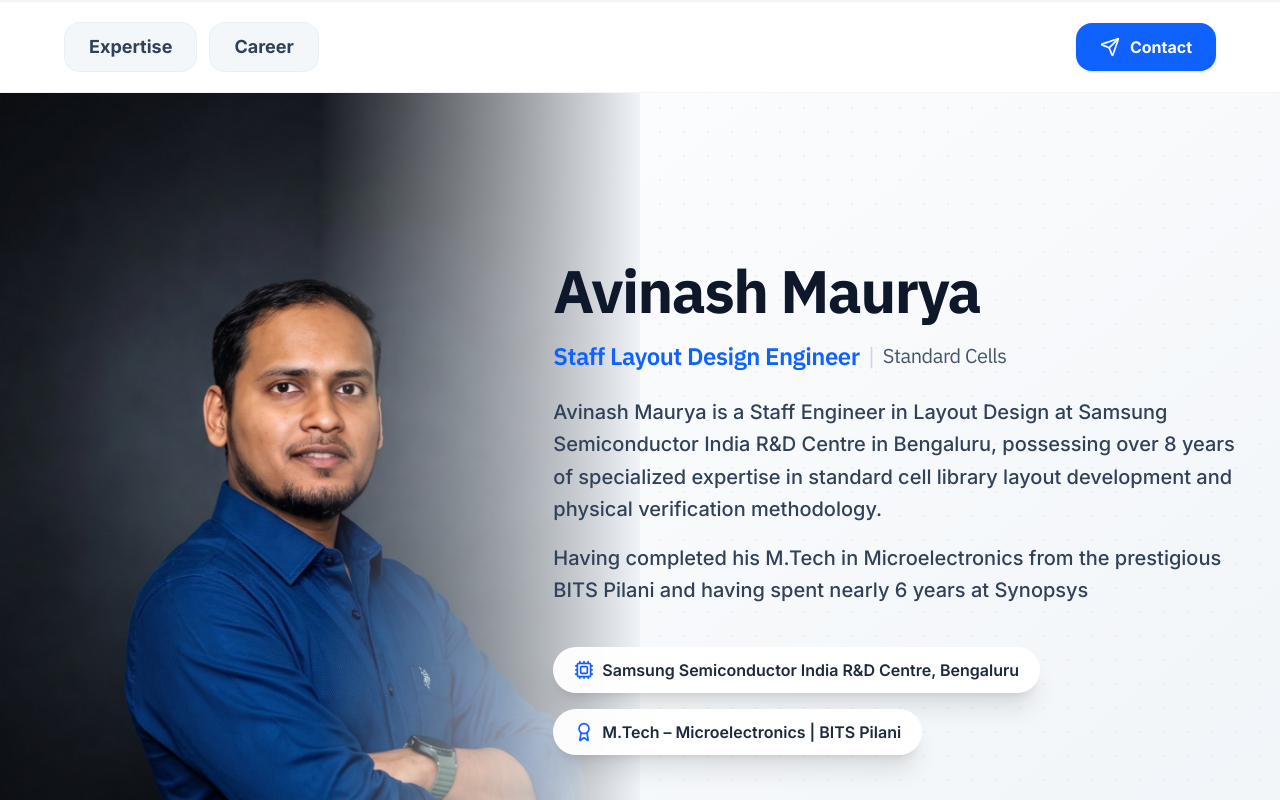
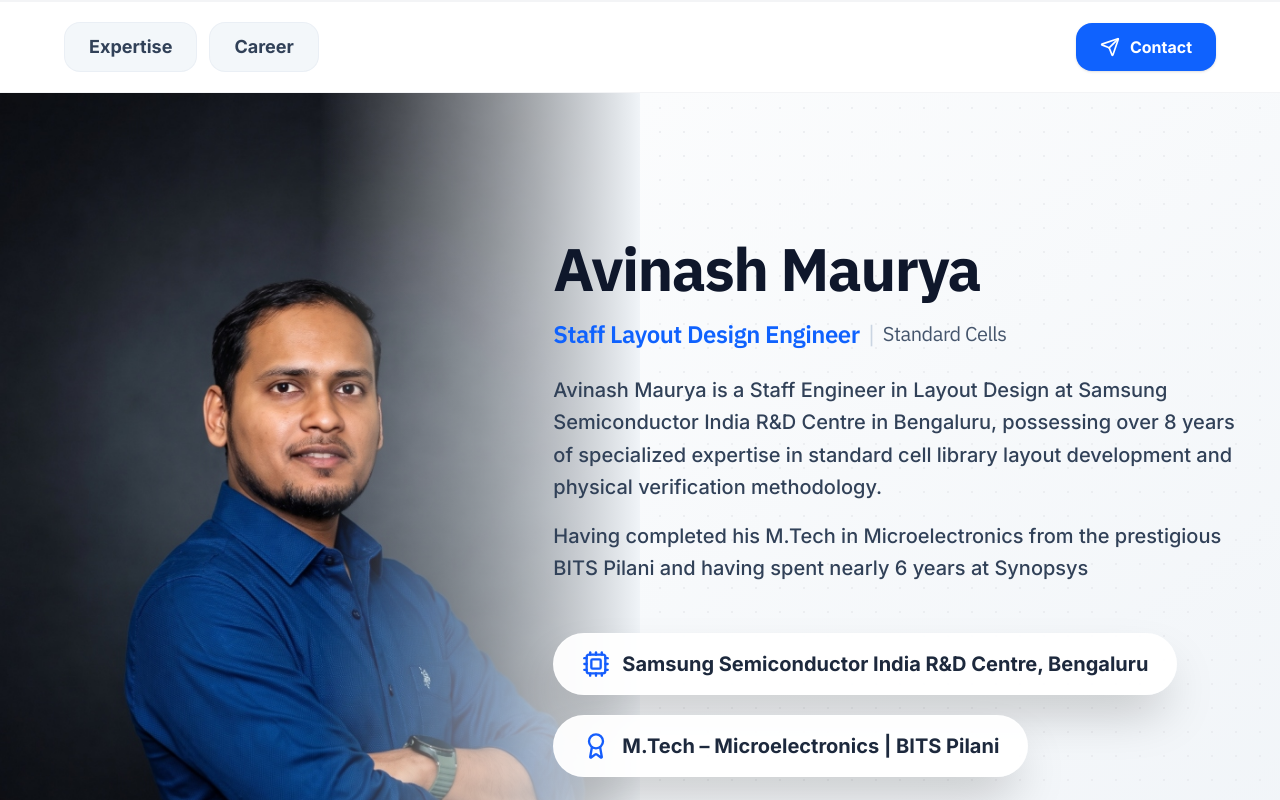
Before and after one commit to atendra11maurya/chia_and_wifi, a React (Vite) app: page / in a window 1280 px wide. Shown: the top 800 px of the page. Built offline with nearby package versions, Linux system fonts and the light colour scheme.

Commit message:
Increase Hero badge tag sizes

```diff
--- a/src/components/Hero.tsx
+++ b/src/components/Hero.tsx
@@ -83,13 +83,13 @@ export const Hero: React.FC<HeroProps> = ({ onOpenContact }) => {
               </div>
 
               {/* Key Quick Badge Tags */}
-              <div className="flex flex-wrap items-center justify-center lg:justify-start gap-3 md:gap-4 text-sm md:text-base font-semibold text-slate-800 mt-2">
-                <span className="inline-flex items-center gap-2 px-5 py-2.5 rounded-full bg-white/95 border border-white/40 shadow-xl hover:bg-white hover:scale-[1.03] active:scale-[0.98] transition-all duration-300 ease-out">
-                  <Cpu className="w-4 h-4 md:w-5 md:h-5 text-blue-600" />
+              <div className="flex flex-wrap items-center justify-center lg:justify-start gap-4 md:gap-5 text-base md:text-lg lg:text-xl font-bold text-slate-800 mt-4">
+                <span className="inline-flex items-center gap-3 px-7 py-4 rounded-full bg-white/95 border border-white/50 shadow-2xl hover:bg-white hover:scale-[1.03] active:scale-[0.98] transition-all duration-300 ease-out">
+                  <Cpu className="w-6 h-6 md:w-7 md:h-7 text-blue-600 shrink-0" />
                   <span>Samsung Semiconductor India R&D Centre, Bengaluru</span>
                 </span>
-                <span className="inline-flex items-center gap-2 px-5 py-2.5 rounded-full bg-white/95 border border-white/40 shadow-xl hover:bg-white hover:scale-[1.03] active:scale-[0.98] transition-all duration-300 ease-out">
-                  <Award className="w-4 h-4 md:w-5 md:h-5 text-blue-600" />
+                <span className="inline-flex items-center gap-3 px-7 py-4 rounded-full bg-white/95 border border-white/50 shadow-2xl hover:bg-white hover:scale-[1.03] active:scale-[0.98] transition-all duration-300 ease-out">
+                  <Award className="w-6 h-6 md:w-7 md:h-7 text-blue-600 shrink-0" />
                   <span>M.Tech – Microelectronics | BITS Pilani</span>
                 </span>
               </div>
```
